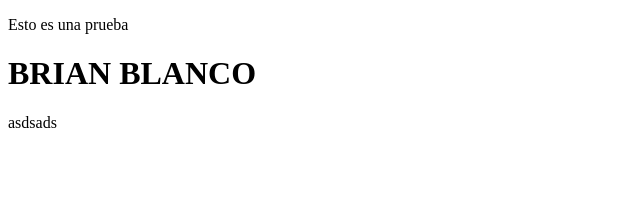
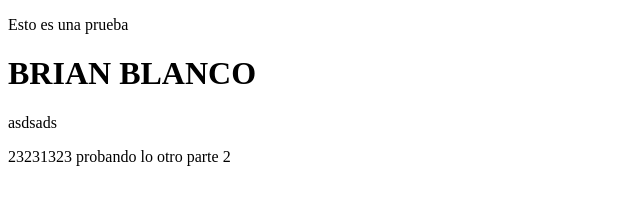
Before and after one commit to brianblnco/prueba, a plain HTML site: page index.html in a window 1280 px wide. Shown: the whole page, without its empty margins (0-640 px from the left). Drawn offline with Linux system fonts and the light colour scheme.

Commit message:
Commit 4

```diff
--- a/index.html
+++ b/index.html
@@ -15,6 +15,7 @@
     <header>
         <h1>BRIAN BLANCO</h1>
         <nav>asdsads</nav>
+        <p>23231323 probando lo otro parte 2</p>
     </header>
 
 </body>
```
